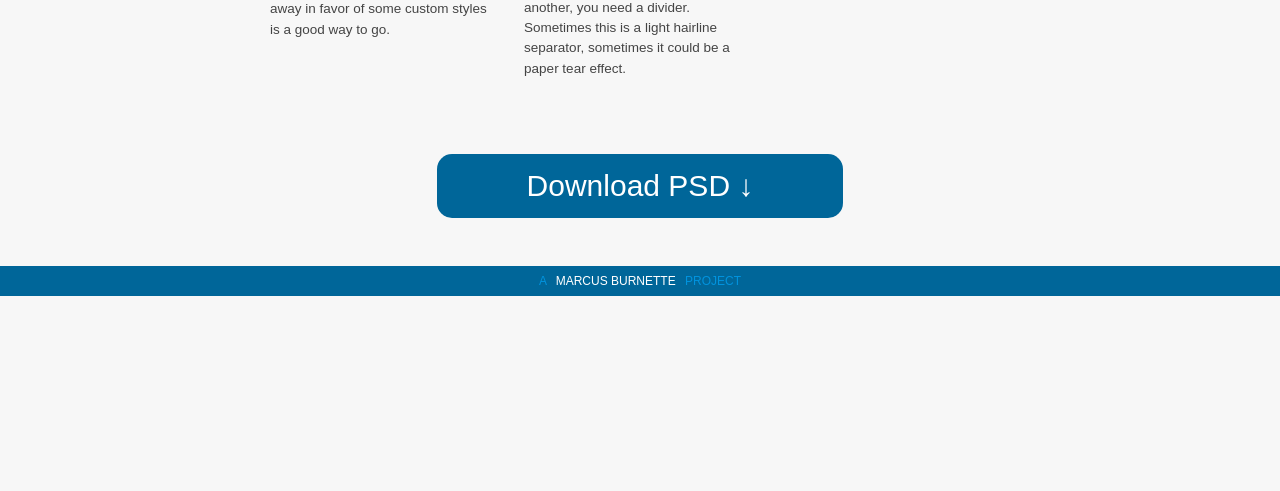
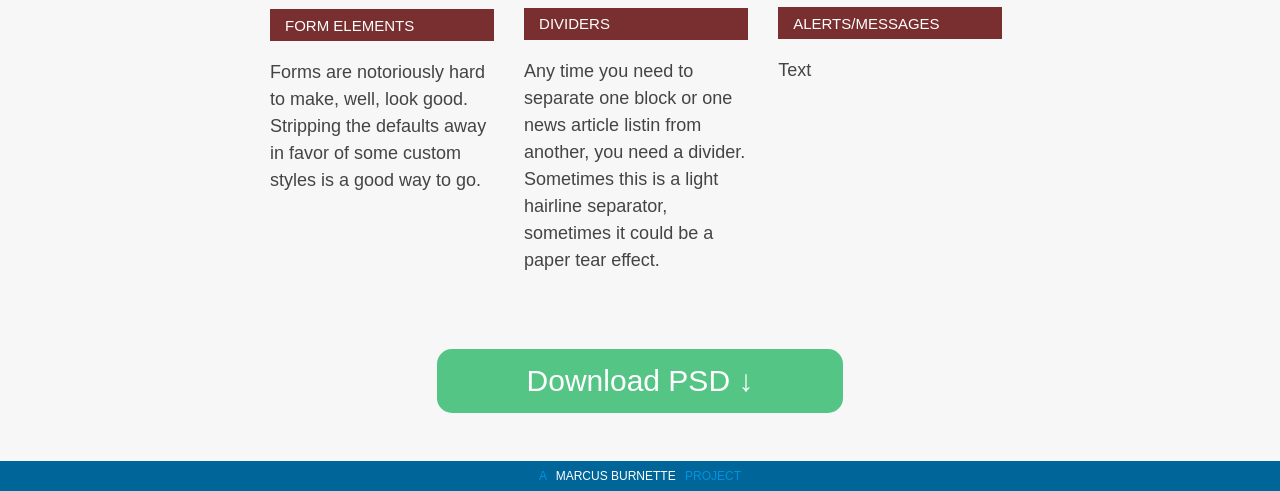
Before and after one commit to marcrabinowitz/web-style-guides, a PHP site: page / in a window 1280 px wide. Shown: the part 1055-1546 px from the top of the page. Before the commit the page ends 1351 px from the top, so only its background shows below. Run offline with PHP 8.4, Linux system fonts and the light colour scheme; some libraries are stand-ins or nearby versions.

Commit message:
Change button styles and h2 styles

```diff
--- a/scss/core.scss
+++ b/scss/core.scss
@@ -64,12 +64,12 @@ main {
 	h2 {
 		text-transform: uppercase;
 		padding: $gap/2 $gap;
-		background: #388bbb;
+		background: #792f2f;
 		color: #fff;
 		font-size: 1em;
 	}
 	p {
-		font-size: 0.9em;
+		font-size: 1.2em;
 	}
 	&:nth-of-type(4n){
 		clear: both;
@@ -86,7 +86,7 @@ main {
 	a {
 		display: inline-block;
 		border: 0;
-		background: #006699;
+		background: #54c584;
 		color: #fff;
 		font-size: 2em;
 		padding: $gap/2 $gap*3;
```
Also changed, not shown: css/core.css (+1 -1 lines).
